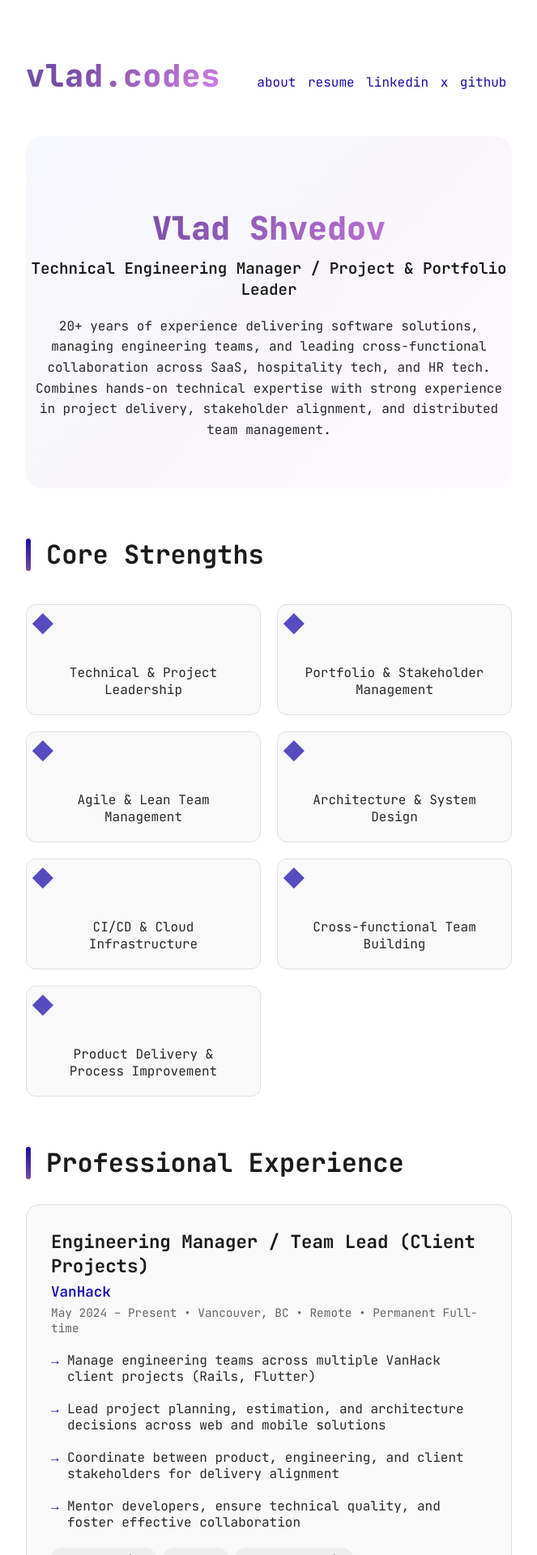
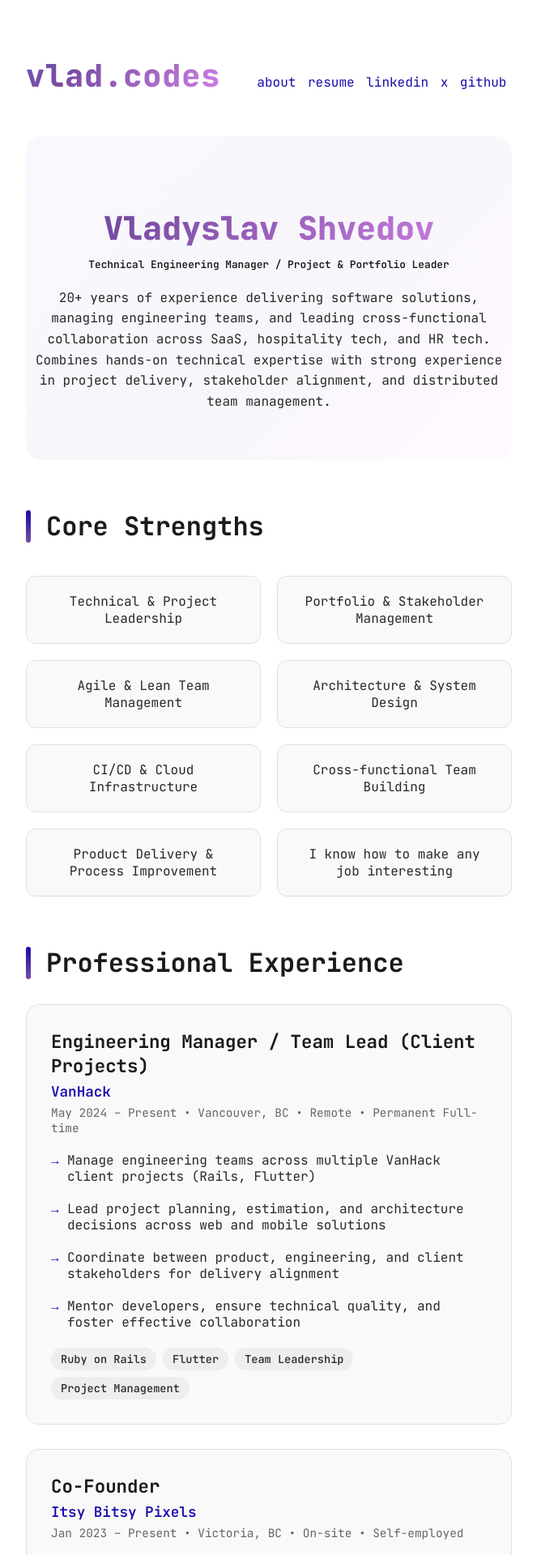
Before and after one commit to vshvedov/vladcodes, a Jekyll site: the page built from resume.html, in a window 1280 px wide. Shown: the top 1920 px of the page at 81% size, without its empty margins (308-971 px from the left). Built offline with Jekyll 4.4.1, drawn with Linux system fonts in a browser that asks for light colours.

Commit message:
Update resume title and enhance styling for improved readability and presentation

```diff
--- a/resume.html
+++ b/resume.html
@@ -1,6 +1,6 @@
 ---
 layout: default
-title: Resume - Vlad Shvedov
+title: Resume - Vladyslav Shvedov
 ---
 
 {% include header.html %}
@@ -42,7 +42,7 @@ title: Resume - Vlad Shvedov
 }
 
 .resume-hero .subtitle {
-  font-size: 1.2em;
+  font-size: 0.8em;
   color: var(--text-secondary);
   font-weight: 600;
   margin-bottom: 20px;
@@ -86,20 +86,12 @@ title: Resume - Vlad Shvedov
 .strength-card:nth-child(5) { animation-delay: 0.5s; }
 .strength-card:nth-child(6) { animation-delay: 0.6s; }
 .strength-card:nth-child(7) { animation-delay: 0.7s; }
+.strength-card:nth-child(8) { animation-delay: 0.8s; }
 
 .strength-card:hover {
   transform: translateY(-5px);
   box-shadow: 0 8px 25px rgba(107, 163, 245, 0.2);
   border-color: var(--link-color);
-}
-
-.strength-card::before {
-  content: '◆';
-  display: block;
-  font-size: 2em;
-  color: var(--link-color);
-  margin-bottom: 10px;
-  animation: pulse 2s ease-in-out infinite;
 }
 
 /* Section Headers */
@@ -152,12 +144,6 @@ title: Resume - Vlad Shvedov
 
 .experience-card.visible {
   animation: fadeInUp 0.6s ease forwards;
-}
-
-.experience-card:hover {
-  transform: translateY(-5px);
-  box-shadow: 0 10px 30px rgba(107, 163, 245, 0.15);
-  border-color: var(--link-color);
 }
 
 .experience-card::before {
@@ -485,7 +471,7 @@ html {
 <div class="resume">
   <!-- Hero Section -->
   <div class="resume-hero">
-    <h1>Vlad Shvedov</h1>
+    <h1>Vladyslav Shvedov</h1>
     <div class="subtitle">Technical Engineering Manager / Project & Portfolio Leader</div>
     <div class="tagline">
       20+ years of experience delivering software solutions, managing engineering teams, and leading cross-functional collaboration across SaaS, hospitality tech, and HR tech.
@@ -503,6 +489,7 @@ html {
     <div class="strength-card">CI/CD & Cloud Infrastructure</div>
     <div class="strength-card">Cross-functional Team Building</div>
     <div class="strength-card">Product Delivery & Process Improvement</div>
+    <div class="strength-card">I know how to make any job interesting</div>
   </div>
 
   <!-- Professional Experience -->
```
